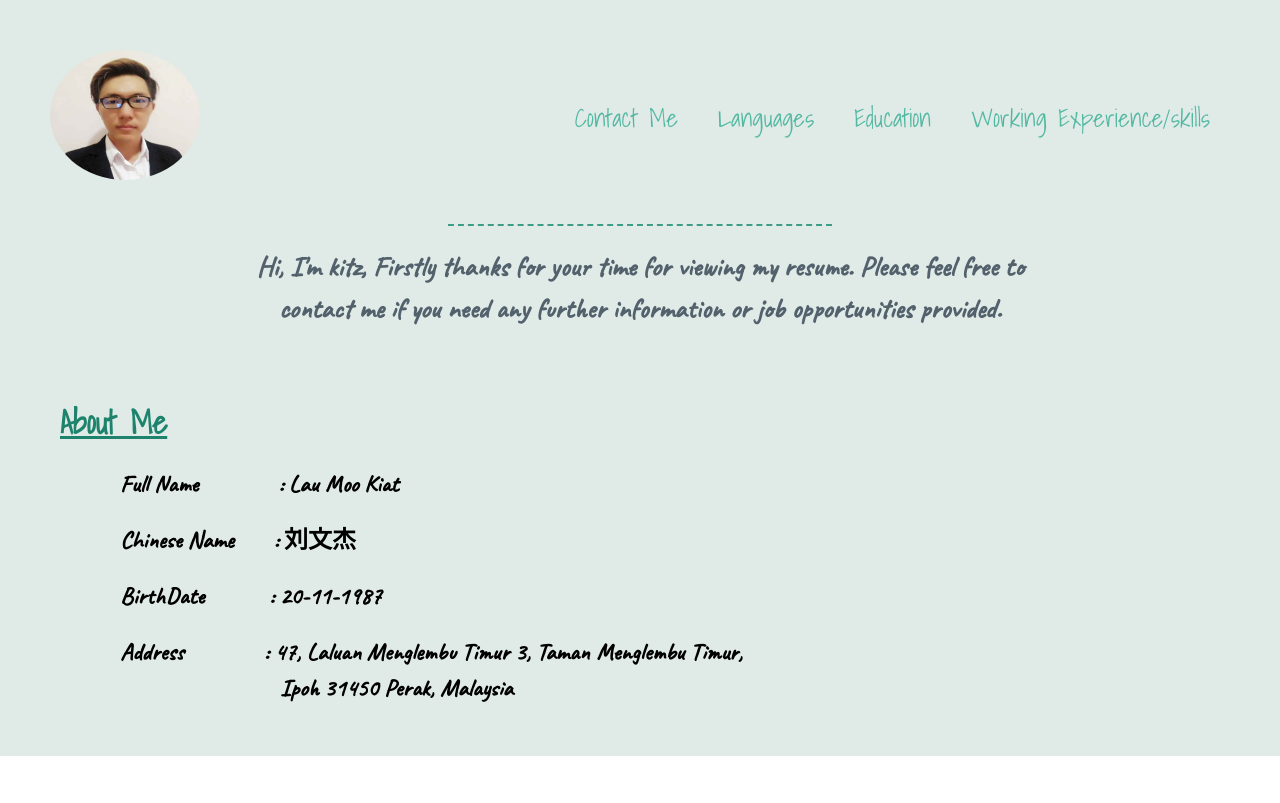
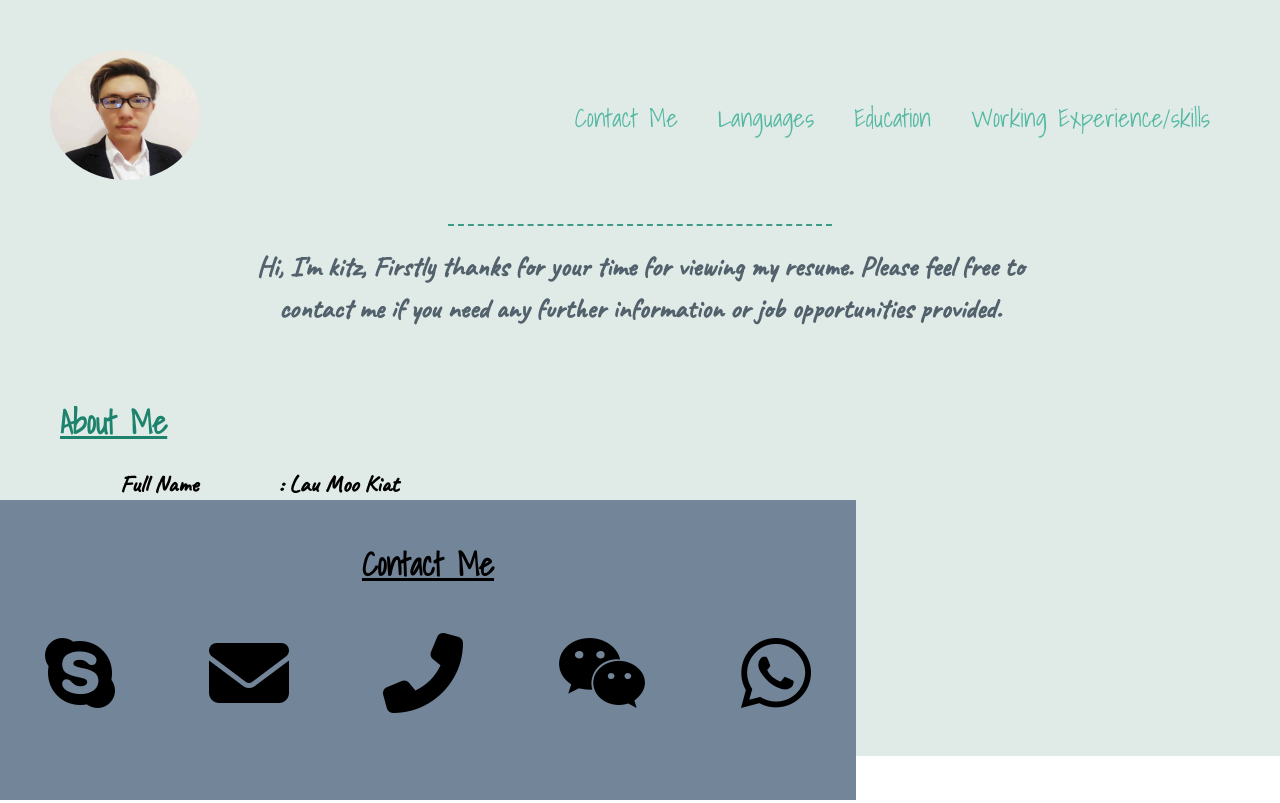
Before and after one commit to mk1120/cv, a plain HTML site: page index.html in a window 1280 px wide. Shown: the top 803 px of the page. Drawn offline with Linux system fonts and the light colour scheme; a web font is replaced by a local one.

Commit message:
Update style.css

```diff
--- a/style.css
+++ b/style.css
@@ -239,7 +239,8 @@ padding-bottom: 15px;
   height: 300px;
   background-color: #738598;
   text-align: center;
-  clear: both;
+  position:absolute;
+  bottom:0;
 
 }
 
```
